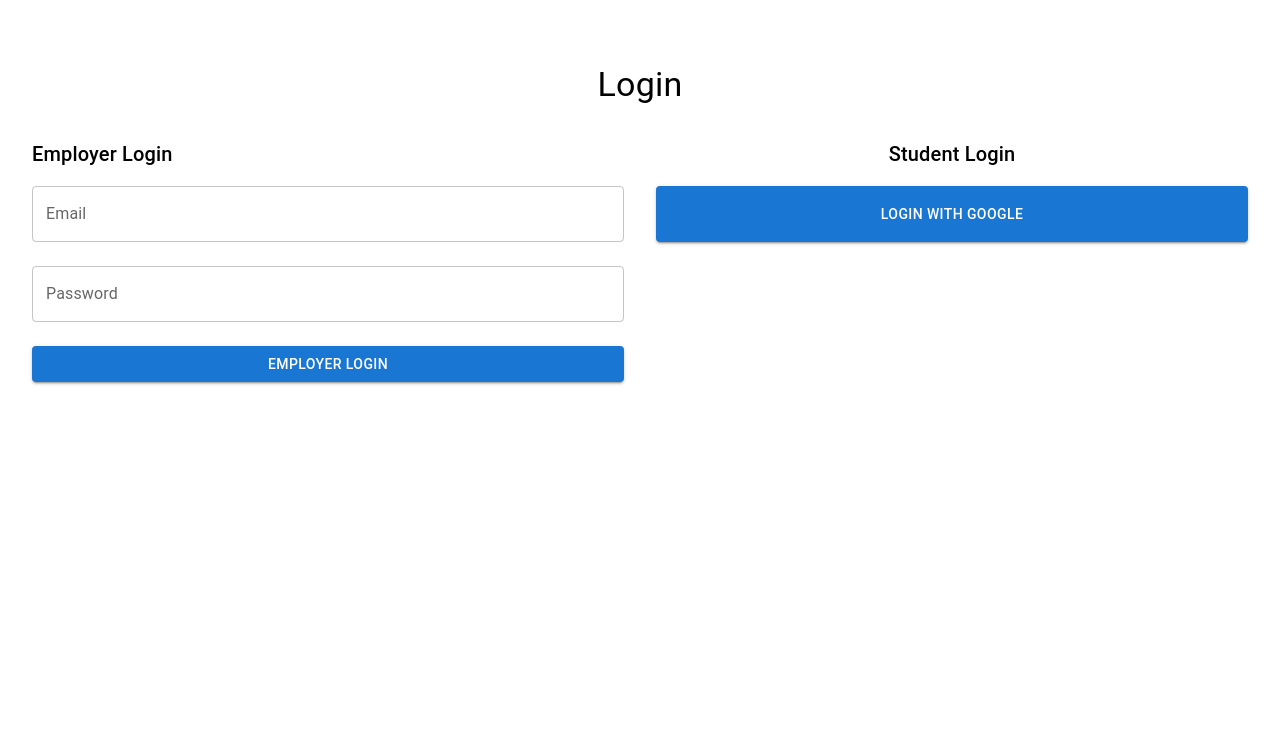
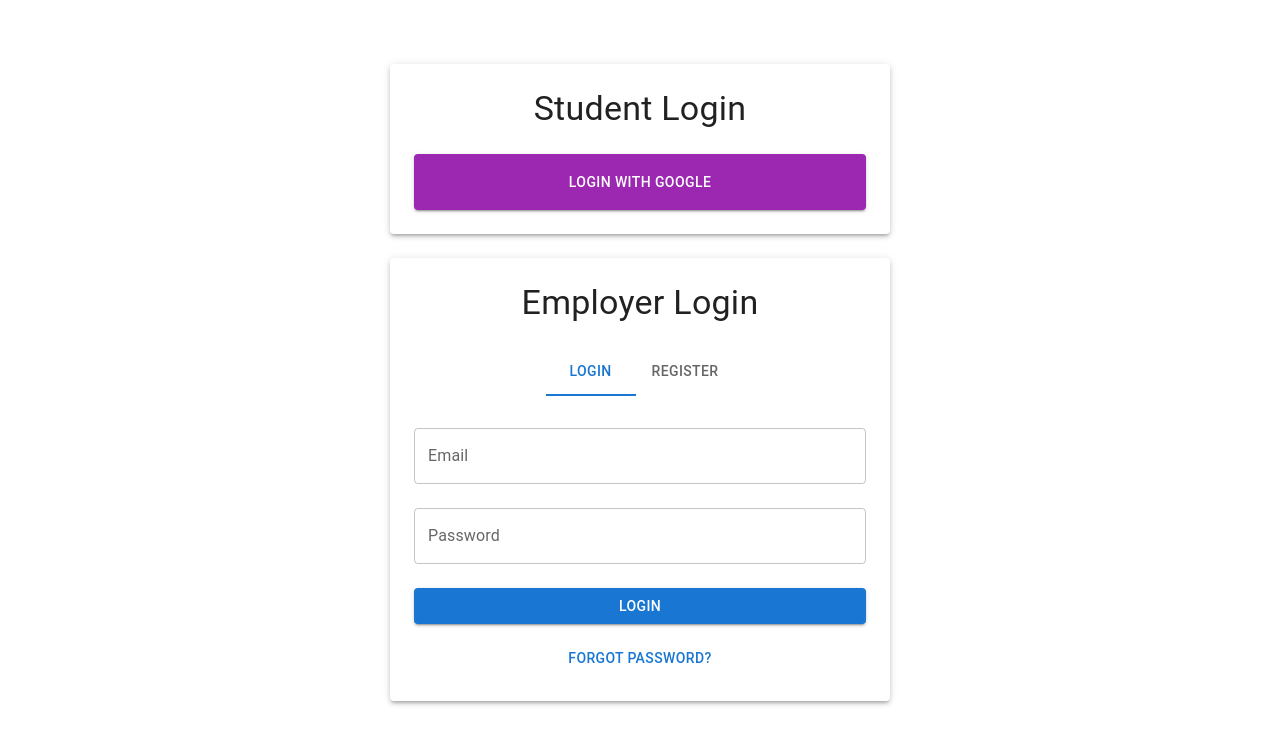
Before and after one commit to Aravind-Sathesh/Internship-Portal, a React (Vite) app in the folder frontend/: page /login in a window 1280 px wide. Shown: the top 744 px of the page. Built offline with nearby package versions, Linux system fonts and the light colour scheme.

Commit message:
style: major revamp of login page in frontend

```diff
--- a/frontend/src/pages/Login.tsx
+++ b/frontend/src/pages/Login.tsx
@@ -1,9 +1,38 @@
 import { useState } from 'react';
-import { TextField, Button, Box, Typography, Grid } from '@mui/material';
+import {
+	TextField,
+	Button,
+	Box,
+	Typography,
+	Grid,
+	Tab,
+	Tabs,
+	Modal,
+	Paper,
+} from '@mui/material';
 
 const Login = () => {
 	const [email, setEmail] = useState('');
 	const [password, setPassword] = useState('');
+	const [registerData, setRegisterData] = useState({
+		name: '',
+		email: '',
+		password: '',
+		confirmPassword: '',
+		address: '',
+		phoneNumber: '',
+	});
+	const [tabValue, setTabValue] = useState(0);
+	const [forgotPasswordOpen, setForgotPasswordOpen] = useState(false);
+
+	const handleTabChange = (_: React.SyntheticEvent, newValue: number) => {
+		setTabValue(newValue);
+	};
+
+	const handleInputChange = (e: React.ChangeEvent<HTMLInputElement>) => {
+		const { name, value } = e.target;
+		setRegisterData({ ...registerData, [name]: value });
+	};
 
 	const handleEmployerLogin = async (event: React.FormEvent) => {
 		event.preventDefault();
@@ -12,13 +41,10 @@ const Login = () => {
 				'http://localhost:5000/employer/login',
 				{
 					method: 'POST',
-					headers: {
-						'Content-Type': 'application/json',
-					},
+					headers: { 'Content-Type': 'application/json' },
 					body: JSON.stringify({ email, password }),
 				}
 			);
-
 			const data = await response.json();
 			if (data.token) {
 				localStorage.setItem('token', data.token);
@@ -31,19 +57,85 @@ const Login = () => {
 		}
 	};
 
-	const handleGoogleLogin = () => {
-		window.location.href = 'http://localhost:5000/auth/google';
+	const handleEmployerRegister = async (event: React.FormEvent) => {
+		event.preventDefault();
+		const { name, email, password, confirmPassword, address, phoneNumber } =
+			registerData;
+		if (password !== confirmPassword) {
+			alert("Passwords don't match");
+			return;
+		}
+		try {
+			const response = await fetch(
+				'http://localhost:5000/employer/register',
+				{
+					method: 'POST',
+					headers: { 'Content-Type': 'application/json' },
+					body: JSON.stringify({
+						name,
+						email,
+						password,
+						address,
+						phoneNumber,
+					}),
+				}
+			);
+			const data = await response.json();
+			if (data.success) {
+				alert('Registration successful. Proceed to login.');
+				setTabValue(0);
+			} else {
+				alert(data.message || 'Registration failed');
+			}
+		} catch (error) {
+			console.error('Error during registration:', error);
+		}
 	};
 
+	const openForgotPassword = () => setForgotPasswordOpen(true);
+	const closeForgotPassword = () => setForgotPasswordOpen(false);
+
 	return (
-		<Box mt={5} p={3}>
-			<Typography variant='h4' textAlign='center' mb={4}>
-				Login
+		<Box
+			mt={5}
+			p={3}
+			maxWidth='500px'
+			mx='auto'
+			display='flex'
+			flexDirection='column'
+			gap={3}
+		>
+			<Paper elevation={3} sx={{ p: 3 }}>
+				<Typography variant='h4' textAlign='center' mb={3}>
+					Student Login
+				</Typography>
+				<Button
+					variant='contained'
+					color='secondary'
+					onClick={() =>
+						(window.location.href =
+							'http://localhost:5000/auth/google')
+					}
+					fullWidth
+					style={{ height: '56px' }}
+				>
+					Login with Google
+				</Button>
+			</Paper>
+
+			<Paper elevation={3} sx={{ p: 3 }}>
+				<Typography variant='h4' textAlign='center' mb={3}>
+					Employer Login
 				</Typography>
 
-			<Grid container spacing={4}>
-				<Grid item xs={12} sm={6}>
-					<Typography variant='h6'>Employer Login</Typography>
+				<Tabs value={tabValue} onChange={handleTabChange} centered>
+					<Tab label='Login' />
+					<Tab label='Register' />
+				</Tabs>
+
+				{tabValue === 0 && (
+					<Grid container spacing={2} mt={0}>
+						<Grid item xs={12}>
 							<form onSubmit={handleEmployerLogin}>
 								<TextField
 									label='Email'
@@ -57,7 +149,9 @@ const Login = () => {
 									label='Password'
 									type='password'
 									value={password}
-							onChange={(e) => setPassword(e.target.value)}
+									onChange={(e) =>
+										setPassword(e.target.value)
+									}
 									fullWidth
 									margin='normal'
 									autoComplete='current-password'
@@ -69,25 +163,120 @@ const Login = () => {
 									fullWidth
 									type='submit'
 								>
-							Employer Login
+									Login
 								</Button>
 							</form>
 						</Grid>
-				<Grid item xs={12} sm={6} textAlign='center'>
-					<Typography variant='h6' mb={2}>
-						Student Login
-					</Typography>
+						<Grid item xs={12} textAlign='center'>
+							<Button
+								onClick={openForgotPassword}
+								color='primary'
+							>
+								Forgot Password?
+							</Button>
+						</Grid>
+					</Grid>
+				)}
+
+				{tabValue === 1 && (
+					<Grid container spacing={2} mt={0}>
+						<Grid item xs={12}>
+							<form onSubmit={handleEmployerRegister}>
+								<TextField
+									label='Name'
+									name='name'
+									value={registerData.name}
+									onChange={handleInputChange}
+									fullWidth
+									margin='normal'
+								/>
+								<TextField
+									label='Email'
+									name='email'
+									type='email'
+									value={registerData.email}
+									onChange={handleInputChange}
+									fullWidth
+									margin='normal'
+								/>
+								<TextField
+									label='Password'
+									name='password'
+									type='password'
+									value={registerData.password}
+									onChange={handleInputChange}
+									fullWidth
+									margin='normal'
+								/>
+								<TextField
+									label='Confirm Password'
+									name='confirmPassword'
+									type='password'
+									value={registerData.confirmPassword}
+									onChange={handleInputChange}
+									fullWidth
+									margin='normal'
+								/>
+								<TextField
+									label='Address'
+									name='address'
+									value={registerData.address}
+									onChange={handleInputChange}
+									fullWidth
+									margin='normal'
+								/>
+								<TextField
+									label='Phone Number'
+									name='phoneNumber'
+									value={registerData.phoneNumber}
+									onChange={handleInputChange}
+									fullWidth
+									margin='normal'
+								/>
 								<Button
 									variant='contained'
 									color='primary'
-						onClick={handleGoogleLogin}
+									style={{ marginTop: '1rem' }}
 									fullWidth
-						style={{ height: '56px' }}
+									type='submit'
 								>
-						Login with Google
+									Register
 								</Button>
+							</form>
 						</Grid>
 					</Grid>
+				)}
+
+				<Modal open={forgotPasswordOpen} onClose={closeForgotPassword}>
+					<Box
+						width='400px'
+						bgcolor='background.paper'
+						p={4}
+						borderRadius='8px'
+						boxShadow={24}
+						mx='auto'
+						mt={10}
+					>
+						<Typography variant='h6' mb={2}>
+							Reset Password
+						</Typography>
+						<TextField
+							label='Enter your email'
+							fullWidth
+							margin='normal'
+						/>
+						<Button
+							variant='contained'
+							color='primary'
+							fullWidth
+							style={{ marginTop: '1rem' }}
+							onClick={() => alert('Password reset link sent')}
+						>
+							Send Reset Link
+						</Button>
+					</Box>
+				</Modal>
+			</Paper>
 		</Box>
 	);
 };
```
Lines whose indentation alone changed are shown as unchanged.
